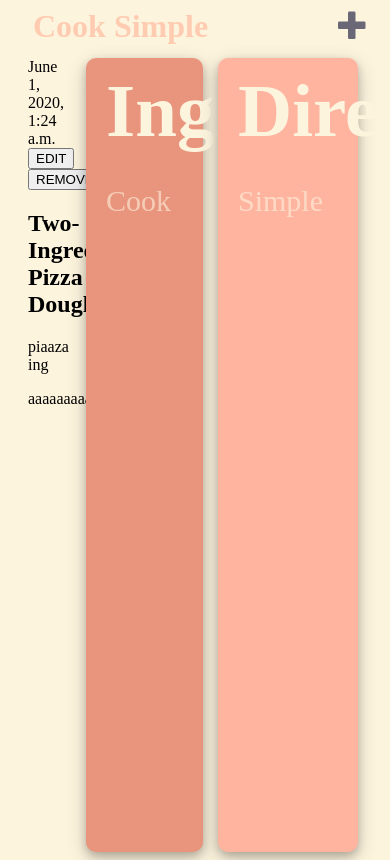
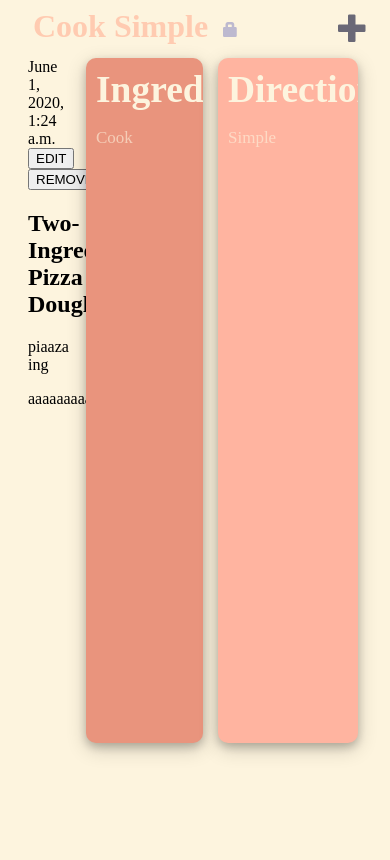
Before and after one commit to oqueuo/cook_simple, a Django app: page /recipe/2/ in a window 390 px wide; the page is wider, and only the part inside the window is pictured. After the commit the page ends 755 px from the top of that part, so only its background shows below. Run offline with Django 3.2, Linux system fonts and the light colour scheme; a user stored in the database is signed in; data comes from the database, SQL or seed files in the repository; some libraries are stand-ins or nearby versions.

Commit message:
Fixed text overflow/scaling on HTML. Added logout button

```diff
--- a/recipe/static/css/recipe.css
+++ b/recipe/static/css/recipe.css
@@ -15,7 +15,7 @@ a {
 .grid-container {
     display: grid;
     grid-template-columns: 20vw 30vw 50vw;
-    grid-template-rows: 50px calc(100vh - 50px);
+    grid-template-rows: 50px ;
     grid-template-areas:
         "topbar    topbar      topbar"
         "title     ingredients directions";
@@ -34,12 +34,33 @@ header h1 {
 }
 .add_btn {
     position: absolute;
-    top: 0;
+    top: 3px;
     right: 30px;
+}
+.add_btn:hover {
+    opacity: 0.75;
+}
+.add_btn:active {
+    opacity: 0.6;
 }
 .add_btn>span {
     font-size: 30px;
     color: #6A6876;
+}
+.logout_btn {
+    position: absolute;
+    top: 13.5px;
+    left: 215px;
+}
+.logout_btn:hover {
+    opacity: 0.75;
+}
+.logout_btn:active {
+    opacity: 0.6;
+}
+.logout_btn>span {
+    font-size: 15px;
+    color: rgb(189, 185, 207);
 }
 
 aside {
@@ -87,6 +108,8 @@ aside {
     font-size: 50px;
     color: rgb(253, 244, 222);
     box-shadow: 0 4px 8px 0 rgba(0, 0, 0, 0.2), 0 6px 20px 0 rgba(0, 0, 0, 0.19);
+    min-height: 80vh;
+    overflow: hidden;
 }
 #recipe-ingredients h1 {
     margin: 0;
@@ -106,6 +129,8 @@ aside {
     font-size: 50px;
     color: rgb(253, 244, 222);
     box-shadow: 0 4px 8px 0 rgba(0, 0, 0, 0.2), 0 6px 20px 0 rgba(0, 0, 0, 0.19);
+    min-height: 80vh;
+    overflow: hidden;
 }
 #recipe-directions h1 {
     margin: 0;
@@ -168,11 +193,50 @@ ul .recipe-pulldown a:hover {
 
 
 /* Media Queries */
-@media (max-width: 1300px) {
+@media (max-width: 1700px) {
     .recipe-title {
         font-size: 20px;
     }
     .recipe-cooktime {
         font-size: 15px;
     }
+
+    #recipe-ingredients {
+        font-size: 40px;
+    }
+    #recipe-ingredients-text {
+        font-size: 25px;
+    }
+
+    #recipe-directions {
+        font-size: 40px;
+    }
+    #recipe-ingredients-text {
+        font-size: 25px;
+    }
 }
+
+@media (max-width: 1000px) {
+    .recipe-title {
+        font-size: 20px;
+    }
+    .recipe-cooktime {
+        font-size: 15px;
+    }
+
+    #recipe-ingredients {
+        font-size: 25px;
+        padding-left: 10px;
+    }
+    #recipe-ingredients-text {
+        font-size: 17px;
+    }
+
+    #recipe-directions {
+        font-size: 25px;
+        padding-left: 10px;
+    }
+    #recipe-directions-text {
+        font-size: 17px;
+    }
+}
--- a/recipe/templates/recipe/base.html
+++ b/recipe/templates/recipe/base.html
@@ -14,9 +14,14 @@
         <div class="grid-container">
             <header>
                 {% if user.is_authenticated %}
-                    <a class="add_btn" href="{% url 'recipe_new' %}">
-                        <span class="glyphicon glyphicon-plus"></span>
-                    </a>
+                    <nav>
+                        <a class="add_btn" href="{% url 'recipe_new' %}">
+                            <span class="glyphicon glyphicon-plus"></span>
+                        </a>
+                        <a class="logout_btn" href="{% url 'logout' %}">
+                            <span class="glyphicon glyphicon-lock"></span>
+                        </a>
+                    </nav>
                 {% endif %}
                 <h1><a class="topheader" href="/">Cook Simple</a></h1>
             </header>
```
Also changed, not shown: 1 other file.
